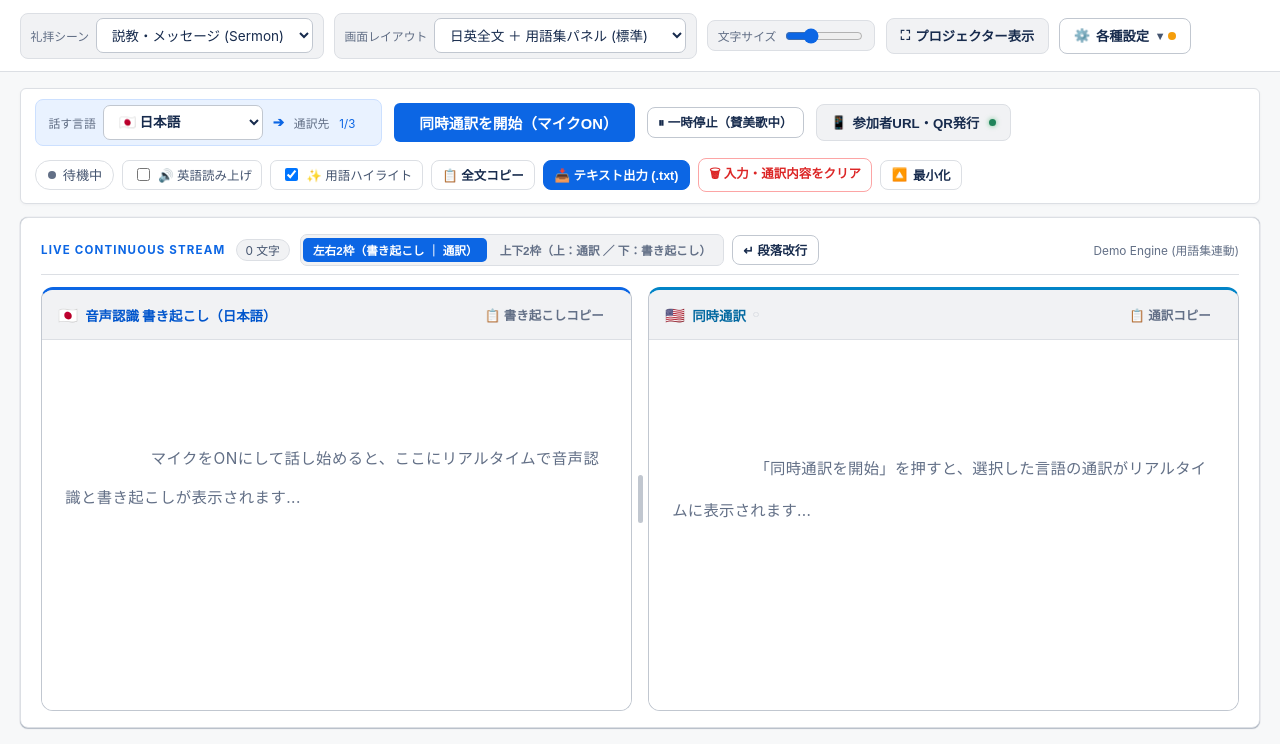
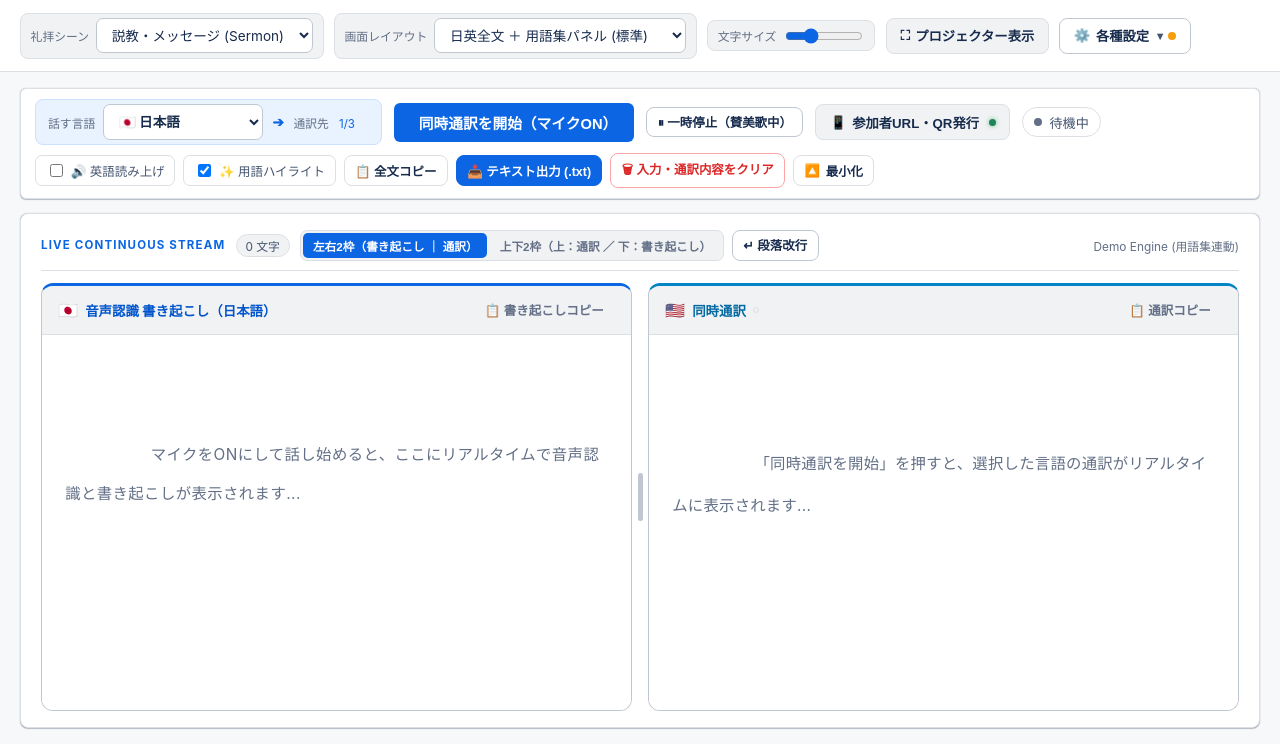
Before and after one commit to kmats1014/lds-interpret, a website: page index.html in a window 1280 px wide. Shown: the part 56-800 px from the top of the page. Drawn offline with Linux system fonts and the light colour scheme.

Commit message:
Place status badge after share button and arrange audio controls in two rows

```diff
--- a/index.html
+++ b/index.html
@@ -136,14 +136,14 @@
             <span class="icon">📱</span> 参加者URL・QR発行
             <span class="share-live-dot" id="shareLiveDot" title="配信準備完了"></span>
           </button>
-        </div>
 
-        <div class="audio-secondary-actions">
           <div class="live-status-indicator" id="liveStatusBadge">
             <span class="pulse-dot"></span>
             <span id="liveStatusText">待機中</span>
           </div>
+        </div>
 
+        <div class="audio-secondary-actions">
           <label class="toggle-pill" title="通訳された文章を自動で音声読み上げします">
             <input type="checkbox" id="ttsToggleCheckbox" />
             <span id="ttsToggleLabelText">🔊 英語読み上げ</span>
--- a/styles.css
+++ b/styles.css
@@ -414,6 +414,8 @@ body.compact-mode .interpreter-panel {
 }
 
 body.compact-mode .audio-control-bar {
+  flex-direction: row;
+  align-items: center;
   padding: 0.3rem 0.6rem;
   background: transparent;
   border: none;
@@ -482,15 +484,14 @@ body.compact-mode .btn-toggle-compact {
 
 .audio-control-bar {
   display: flex;
-  align-items: center;
-  justify-content: space-between;
-  gap: 0.75rem;
-  padding: 0.65rem 0.9rem;
+  flex-direction: column;
+  align-items: stretch;
+  gap: 8px;
+  padding: 10px 14px;
   background: var(--bg-surface);
   border: 1px solid var(--border-subtle);
   border-radius: var(--radius-md);
-  box-shadow: 0 1px 3px rgba(31, 36, 40, 0.04);
-  flex-wrap: wrap;
+  box-shadow: var(--ds-shadow-raised);
 }
 
 .mic-primary-group {
```
